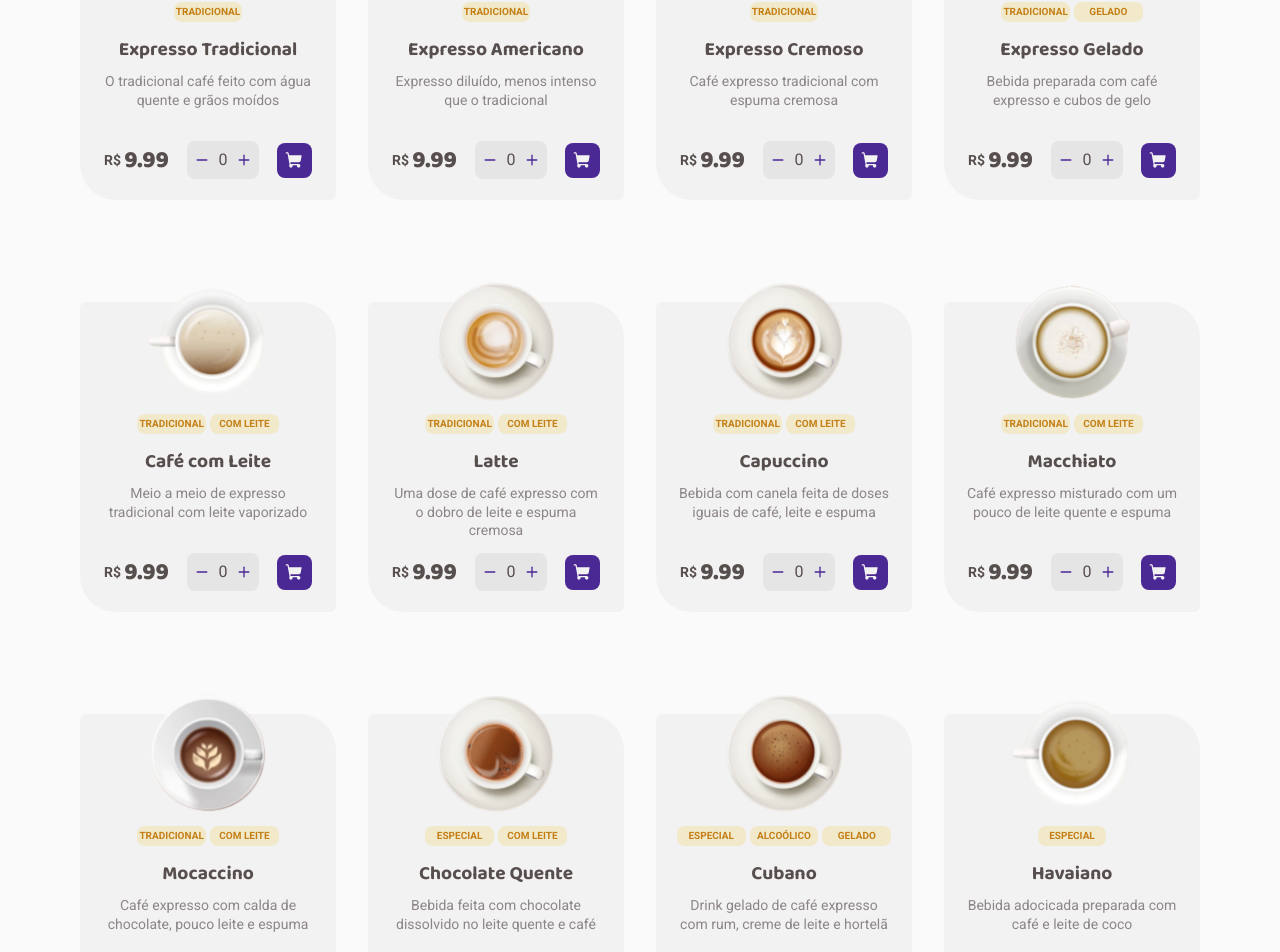
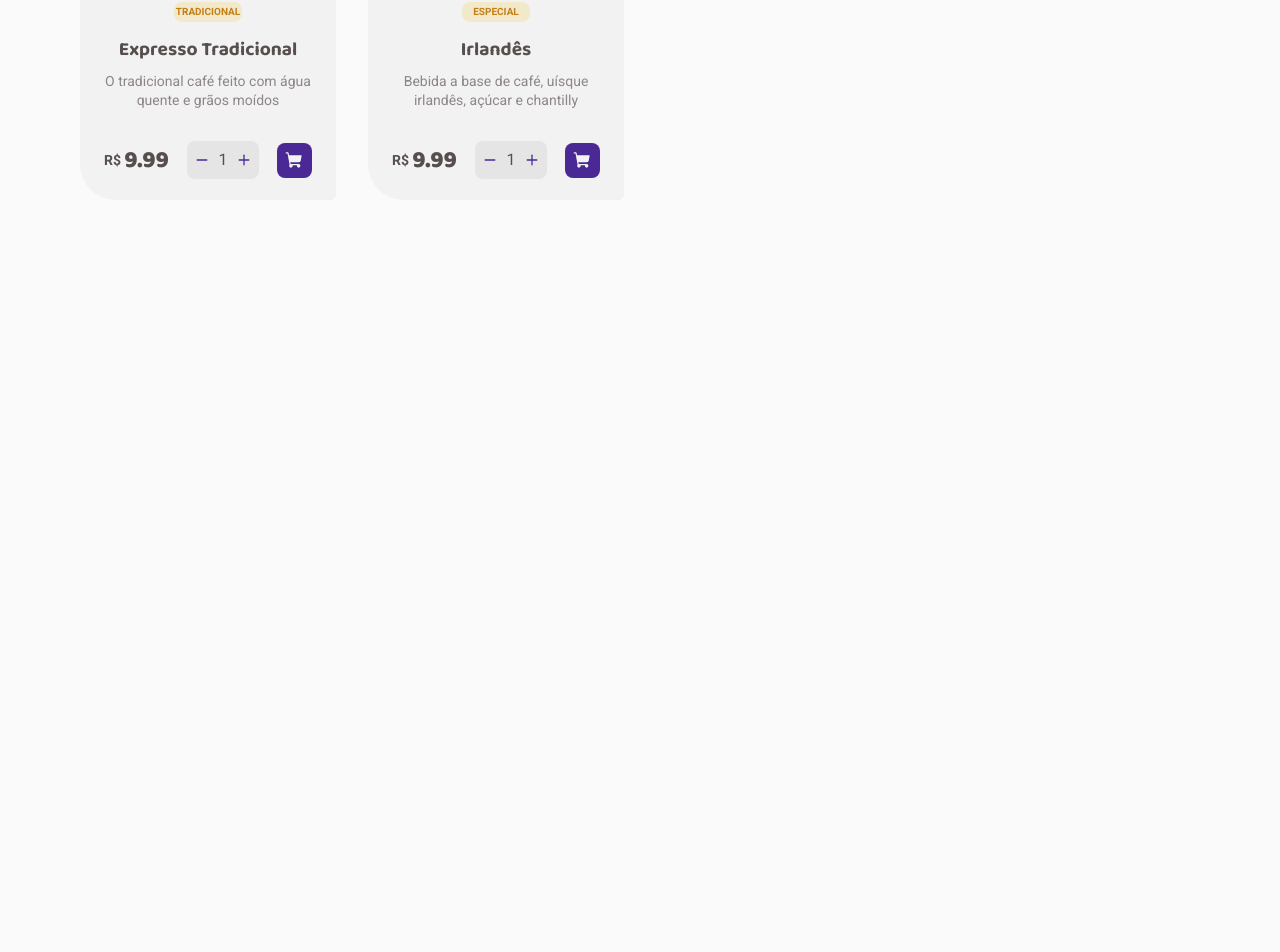
Before and after one commit to leometzker/Ignite, a React (Vite) app in the folder Desafios/Coffee_Dellivery/: page / in a window 1280 px wide. Shown: the part 934-1886 px from the top of the page. After the commit the page ends 1262 px from the top, so only its background shows below. Built offline with nearby package versions, Linux system fonts and the light colour scheme.

Commit message:
Counter funcionando

```diff
--- a/Desafios/Coffee_Dellivery/src/components/Catalog.tsx
+++ b/Desafios/Coffee_Dellivery/src/components/Catalog.tsx
@@ -15,117 +15,117 @@ const catalog: TItemCatalog[] = [
     price: 9.99
   },
 
-  {
-    id: '2',
-    image: '/public/Catalogo/Americano.svg',
-    type: ['TRADICIONAL'],
-    name: ' Expresso Americano',
-    descripition: 'Expresso diluído, menos intenso que o tradicional',
-    price: 9.99
-  },
+  // {
+  //   id: '2',
+  //   image: '/public/Catalogo/Americano.svg',
+  //   type: ['TRADICIONAL'],
+  //   name: ' Expresso Americano',
+  //   descripition: 'Expresso diluído, menos intenso que o tradicional',
+  //   price: 9.99
+  // },
 
-  {
-    id: '3',
-    image: 'public/Catalogo/Expresso_Cremoso.svg',
-    type: ['TRADICIONAL'],
-    name: 'Expresso Cremoso',
-    descripition: 'Café expresso tradicional com espuma cremosa',
-    price: 9.99
-  },
+  // {
+  //   id: '3',
+  //   image: 'public/Catalogo/Expresso_Cremoso.svg',
+  //   type: ['TRADICIONAL'],
+  //   name: 'Expresso Cremoso',
+  //   descripition: 'Café expresso tradicional com espuma cremosa',
+  //   price: 9.99
+  // },
 
-  {
-    id: '4',
-    image: 'public/Catalogo/Cafe_Gelado.svg',
-    type: ['TRADICIONAL', 'GELADO'],
-    name: 'Expresso Gelado',
-    descripition: 'Bebida preparada com café expresso e cubos de gelo',
-    price: 9.99
-  },
+  // {
+  //   id: '4',
+  //   image: 'public/Catalogo/Cafe_Gelado.svg',
+  //   type: ['TRADICIONAL', 'GELADO'],
+  //   name: 'Expresso Gelado',
+  //   descripition: 'Bebida preparada com café expresso e cubos de gelo',
+  //   price: 9.99
+  // },
 
-  {
-    id: '5',
-    image: 'public/Catalogo/Cafe_com_Leite.svg',
-    type: ['TRADICIONAL', 'COM LEITE'],
-    name: 'Café com Leite',
-    descripition: 'Meio a meio de expresso tradicional com leite vaporizado',
-    price: 9.99
-  },
-  {
-    id: '6',
-    image: 'public/Catalogo/Latte.svg',
-    type: ['TRADICIONAL', 'COM LEITE'],
-    name: 'Latte',
-    descripition:
-      'Uma dose de café expresso com o dobro de leite e espuma cremosa',
-    price: 9.99
-  },
+  // {
+  //   id: '5',
+  //   image: 'public/Catalogo/Cafe_com_Leite.svg',
+  //   type: ['TRADICIONAL', 'COM LEITE'],
+  //   name: 'Café com Leite',
+  //   descripition: 'Meio a meio de expresso tradicional com leite vaporizado',
+  //   price: 9.99
+  // },
+  // {
+  //   id: '6',
+  //   image: 'public/Catalogo/Latte.svg',
+  //   type: ['TRADICIONAL', 'COM LEITE'],
+  //   name: 'Latte',
+  //   descripition:
+  //     'Uma dose de café expresso com o dobro de leite e espuma cremosa',
+  //   price: 9.99
+  // },
 
-  {
-    id: '7',
-    image: 'public/Catalogo/Capuccino.svg',
-    type: ['TRADICIONAL', 'COM LEITE'],
-    name: 'Capuccino',
-    descripition:
-      'Bebida com canela feita de doses iguais de café, leite e espuma',
-    price: 9.99
-  },
+  // {
+  //   id: '7',
+  //   image: 'public/Catalogo/Capuccino.svg',
+  //   type: ['TRADICIONAL', 'COM LEITE'],
+  //   name: 'Capuccino',
+  //   descripition:
+  //     'Bebida com canela feita de doses iguais de café, leite e espuma',
+  //   price: 9.99
+  // },
 
-  {
-    id: '8',
-    image: 'public/Catalogo/Macchiato.svg',
-    type: ['TRADICIONAL', 'COM LEITE'],
-    name: 'Macchiato',
-    descripition:
-      'Café expresso misturado com um pouco de leite quente e espuma',
-    price: 9.99
-  },
+  // {
+  //   id: '8',
+  //   image: 'public/Catalogo/Macchiato.svg',
+  //   type: ['TRADICIONAL', 'COM LEITE'],
+  //   name: 'Macchiato',
+  //   descripition:
+  //     'Café expresso misturado com um pouco de leite quente e espuma',
+  //   price: 9.99
+  // },
 
-  {
-    id: '9',
-    image: 'public/Catalogo/Mochaccino.svg',
-    type: ['TRADICIONAL', 'COM LEITE'],
-    name: 'Mocaccino',
-    descripition: 'Café expresso com calda de chocolate, pouco leite e espuma',
-    price: 9.99
-  },
+  // {
+  //   id: '9',
+  //   image: 'public/Catalogo/Mochaccino.svg',
+  //   type: ['TRADICIONAL', 'COM LEITE'],
+  //   name: 'Mocaccino',
+  //   descripition: 'Café expresso com calda de chocolate, pouco leite e espuma',
+  //   price: 9.99
+  // },
 
-  {
-    id: '10',
-    image: 'public/Catalogo/Chocolate_Quente.svg',
-    type: ['ESPECIAL', 'COM LEITE'],
-    name: 'Chocolate Quente',
-    descripition:
-      'Bebida feita com chocolate dissolvido no leite quente e café',
-    price: 9.99
-  },
+  // {
+  //   id: '10',
+  //   image: 'public/Catalogo/Chocolate_Quente.svg',
+  //   type: ['ESPECIAL', 'COM LEITE'],
+  //   name: 'Chocolate Quente',
+  //   descripition:
+  //     'Bebida feita com chocolate dissolvido no leite quente e café',
+  //   price: 9.99
+  // },
 
-  {
-    id: '11',
-    image: 'public/Catalogo/Cubano.svg',
-    type: ['ESPECIAL', 'ALCOÓLICO', 'GELADO'],
-    name: 'Cubano',
-    descripition:
-      'Drink gelado de café expresso com rum, creme de leite e hortelã',
-    price: 9.99
-  },
+  // {
+  //   id: '11',
+  //   image: 'public/Catalogo/Cubano.svg',
+  //   type: ['ESPECIAL', 'ALCOÓLICO', 'GELADO'],
+  //   name: 'Cubano',
+  //   descripition:
+  //     'Drink gelado de café expresso com rum, creme de leite e hortelã',
+  //   price: 9.99
+  // },
 
-  {
-    id: '12',
-    image: 'public/Catalogo/Havaiano.svg',
-    type: ['ESPECIAL'],
-    name: 'Havaiano',
-    descripition: 'Bebida adocicada preparada com café e leite de coco',
-    price: 9.99
-  },
+  // {
+  //   id: '12',
+  //   image: 'public/Catalogo/Havaiano.svg',
+  //   type: ['ESPECIAL'],
+  //   name: 'Havaiano',
+  //   descripition: 'Bebida adocicada preparada com café e leite de coco',
+  //   price: 9.99
+  // },
 
-  {
-    id: '13',
-    image: 'public/Catalogo/Arabe.svg',
-    type: ['ESPECIAL'],
-    name: 'Árabe',
-    descripition: 'Bebida preparada com grãos de café árabe e especiarias',
-    price: 9.99
-  },
+  // {
+  //   id: '13',
+  //   image: 'public/Catalogo/Arabe.svg',
+  //   type: ['ESPECIAL'],
+  //   name: 'Árabe',
+  //   descripition: 'Bebida preparada com grãos de café árabe e especiarias',
+  //   price: 9.99
+  // },
 
   {
     id: '14',
--- a/Desafios/Coffee_Dellivery/src/components/Count.tsx
+++ b/Desafios/Coffee_Dellivery/src/components/Count.tsx
@@ -1,36 +1,37 @@
 import { CountStyled } from './Styles/CountStyled'
-import { CloudFog, Minus, Plus } from 'phosphor-react'
+import { Minus, Plus } from 'phosphor-react'
 import { useState } from 'react'
-import { createGlobalStyle } from 'styled-components'
 
-export interface TCounter {
-  CounterValue: (value: number) => number
+export type TCounter = {
+  InitialValue: number
+  CounterValue: (value: number) => void
 }
 
-export const Count = (value: TCounter) => {
-  const [count, setCount] = useState(0)
+export const Count = ({ CounterValue, InitialValue }: TCounter) => {
+  const [count, setCount] = useState(InitialValue)
 
-  console.log(count)
+  function IncCounter() {
+    setCount(c => c + 1)
+  }
+
+  function DecCounter() {
+    if (count > 1) {
+      setCount(c => {
+        return c - 1
+      })
+    }
+  }
+
+  CounterValue(count) //passa o valor do visor do contador
+
   return (
     <CountStyled>
       <div className="count">
-        <button
-          className="inc_dec"
-          onClick={() => {
-            if (count > 0) {
-              return () => setCount(count - 1)
-            }
-          }}
-        >
+        <button className="inc_dec" onClick={DecCounter}>
           <Minus size={14} weight={'bold'} />
         </button>
         <span id="counter">{count}</span>
-        <button
-          className="inc_dec"
-          onClick={() => {
-            return () => setCount(count + 1)
-          }}
-        >
+        <button className="inc_dec" onClick={IncCounter}>
           <Plus size={14} weight={'bold'} />
         </button>
       </div>
--- a/Desafios/Coffee_Dellivery/src/components/Header.tsx
+++ b/Desafios/Coffee_Dellivery/src/components/Header.tsx
@@ -7,15 +7,9 @@ import { ShoppingCartContext } from '../context/ShoppingCartProvider/ShoppingCar
 import { TItemShoppingCart } from '../context/ShoppingCartProvider/@types'
 
 export const Header = () => {
-  const newItem: TItemShoppingCart = {
-    id: 0,
-    descricao: '',
-    quantidade: 0,
-    price: 0
-  }
-
   return (
     <HeaderStyled>
+      <div className="nav">
         <NavLink to="/">
           <img src={logo} alt="" />
         </NavLink>
@@ -34,6 +28,7 @@ export const Header = () => {
             <ShoppingCart size={19} weight="fill" />
           </NavLink>
         </div>
+      </div>
     </HeaderStyled>
   )
 }
--- a/Desafios/Coffee_Dellivery/src/components/ItemCatalog.tsx
+++ b/Desafios/Coffee_Dellivery/src/components/ItemCatalog.tsx
@@ -16,19 +16,23 @@ export const ItemCatalog = ({
 }: TItemCatalog) => {
   const shoppingCart = useShoppingCart()
 
-  const newItemCart: TItemShoppingCart = {
-    id: uuidv4(),
-    image: image,
-    name: name,
-    quantidade: 1,
-    price: price
-  }
+  let amountIten = 1 //valor inicial do catalogo
 
   function handleAddItemToShoppingCart() {
+    const newItemCart: TItemShoppingCart = {
+      id: uuidv4(),
+      image: image,
+      name: name,
+      amount: amountIten,
+      price: price
+    }
+
     shoppingCart.AddItem(newItemCart)
   }
 
-  // <button onClick={() => RemoveItem(0)}> testar</button>
+  function GetCounterValue(value: number) {
+    amountIten = value
+  }
 
   return (
     <ItemCatalogStyled>
@@ -49,7 +53,7 @@ export const ItemCatalog = ({
         <div className="description">{descripition}</div>
         <div className="price_qtde">
           <strong className="price">{price}</strong>
-          <Count />
+          <Count CounterValue={GetCounterValue} InitialValue={amountIten} />
           <button
             title="Carrinho de Compras"
             className="shoppingCart"
--- a/Desafios/Coffee_Dellivery/src/components/ItemShoppingCart.tsx
+++ b/Desafios/Coffee_Dellivery/src/components/ItemShoppingCart.tsx
@@ -1,4 +1,5 @@
 import { Trash } from 'phosphor-react'
+import { useEffect, useState } from 'react'
 import { TItemShoppingCart } from '../context/ShoppingCartProvider/@types'
 import { Count } from './Count'
 import { ItenShoppingCartStyled } from './Styles/ItenShoppingCartStyled'
@@ -7,13 +8,15 @@ export const ItenShoppingCart = ({
   id,
   image,
   name,
-  quantidade,
+  amount,
   price
 }: TItemShoppingCart) => {
-  const [count, setCount] = useState(0)
+  const [counter, setCounter] = useState(amount)
 
-  function CounterValue(value: number) {
-    return value
+  console.log(amount)
+
+  function GetCounterValue(value: number) {
+    setCounter(value)
   }
 
   return (
@@ -25,8 +28,7 @@ export const ItenShoppingCart = ({
             <span className="title">{name}</span>
 
             <div className="quantidade">
-              {/* {quantidade} */}
-              <Count />
+              <Count CounterValue={GetCounterValue} InitialValue={amount} />
               <button title="Remover item" className="remove">
                 <Trash size={16} /> REMOVER
               </button>
--- a/Desafios/Coffee_Dellivery/src/components/Styles/HeaderStyled.ts
+++ b/Desafios/Coffee_Dellivery/src/components/Styles/HeaderStyled.ts
@@ -1,16 +1,31 @@
 import styled from 'styled-components'
 
 export const HeaderStyled = styled.header`
-  background-color: ${props => props.theme.colors.background};
-  height: 6.5rem;
+  position: fixed;
+  top: 0;
+  left: 0;
+  width: 100vw;
 
-  display: flex;
-  justify-content: space-between;
-  align-items: center;
+  .nav {
+    width: 100%;
+    margin: 0 auto;
+    padding: 0 5rem;
+
+    display: flex;
+    justify-content: space-between;
+    align-items: center;
+
+    height: 6.5rem;
+    max-width: 90rem;
+
+    width: 100vw;
+    background-color: ${props => props.theme.colors.background};
+  }
 
   img {
     height: 2.5rem;
   }
+
   span {
     display: flex;
     align-items: center;
--- a/Desafios/Coffee_Dellivery/src/context/ShoppingCartProvider/@types.tsx
+++ b/Desafios/Coffee_Dellivery/src/context/ShoppingCartProvider/@types.tsx
@@ -4,7 +4,7 @@ export const defaultItemShoppingCart = {
   id: '',
   image: '',
   name: '',
-  quantidade: 0,
+  amount: 0,
   price: 0
 }
 
--- a/Desafios/Coffee_Dellivery/src/pages/Styles/HomeStyled.ts
+++ b/Desafios/Coffee_Dellivery/src/pages/Styles/HomeStyled.ts
@@ -1,6 +1,6 @@
 import styled from 'styled-components'
 
 export const HomeStyled = styled.main`
-  width: auto;
+  width: 100%;
   /* RESPONSIVIDADE? */
 `
--- a/Desafios/Coffee_Dellivery/src/pages/Styles/LayoutStyled.ts
+++ b/Desafios/Coffee_Dellivery/src/pages/Styles/LayoutStyled.ts
@@ -2,7 +2,7 @@ import styled from 'styled-components'
 
 export const LayoutStyled = styled.div`
   max-width: 90rem;
-  margin: 0 auto;
+  margin: 6.5rem auto 0;
   padding: 0 5rem;
 `
 
```
Also changed, not shown: Desafios/Coffee_Dellivery/src/pages/Checkout.tsx (+1 -27 lines). Lines whose indentation alone changed are shown as unchanged.
